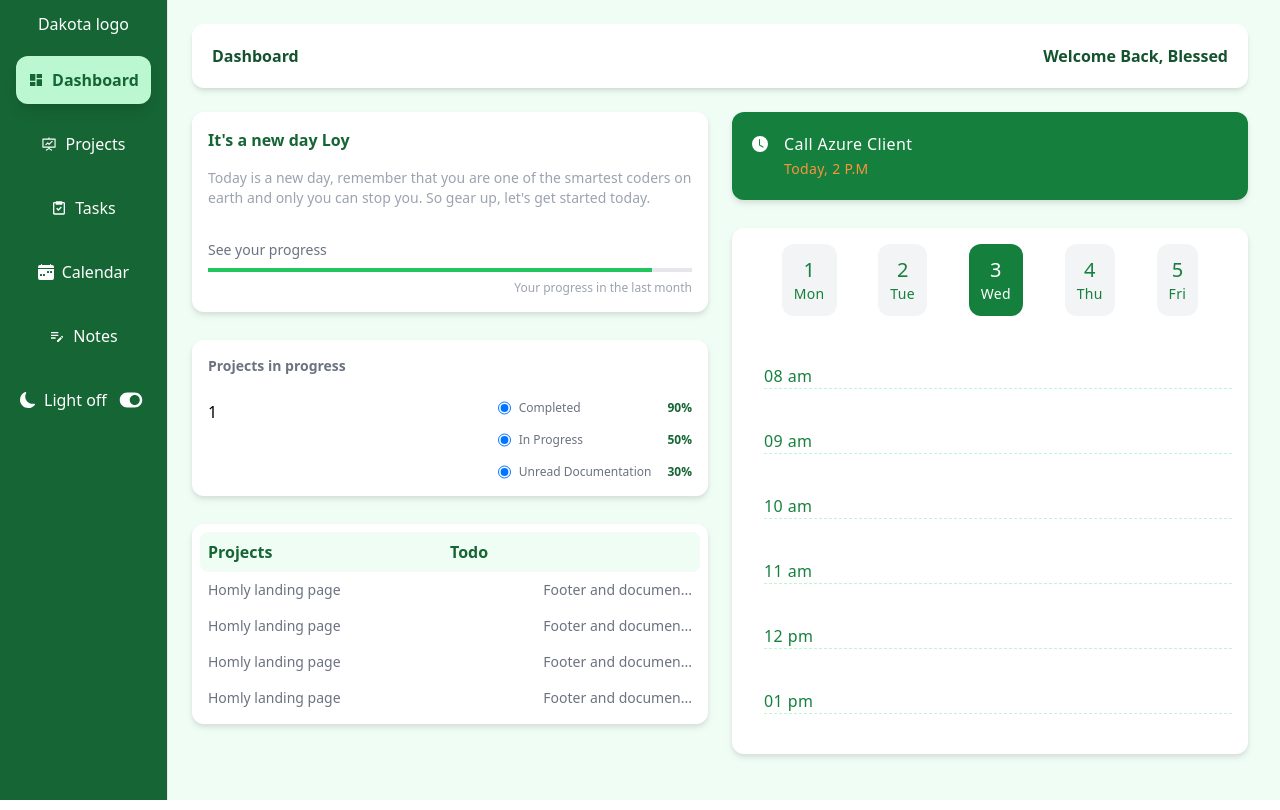
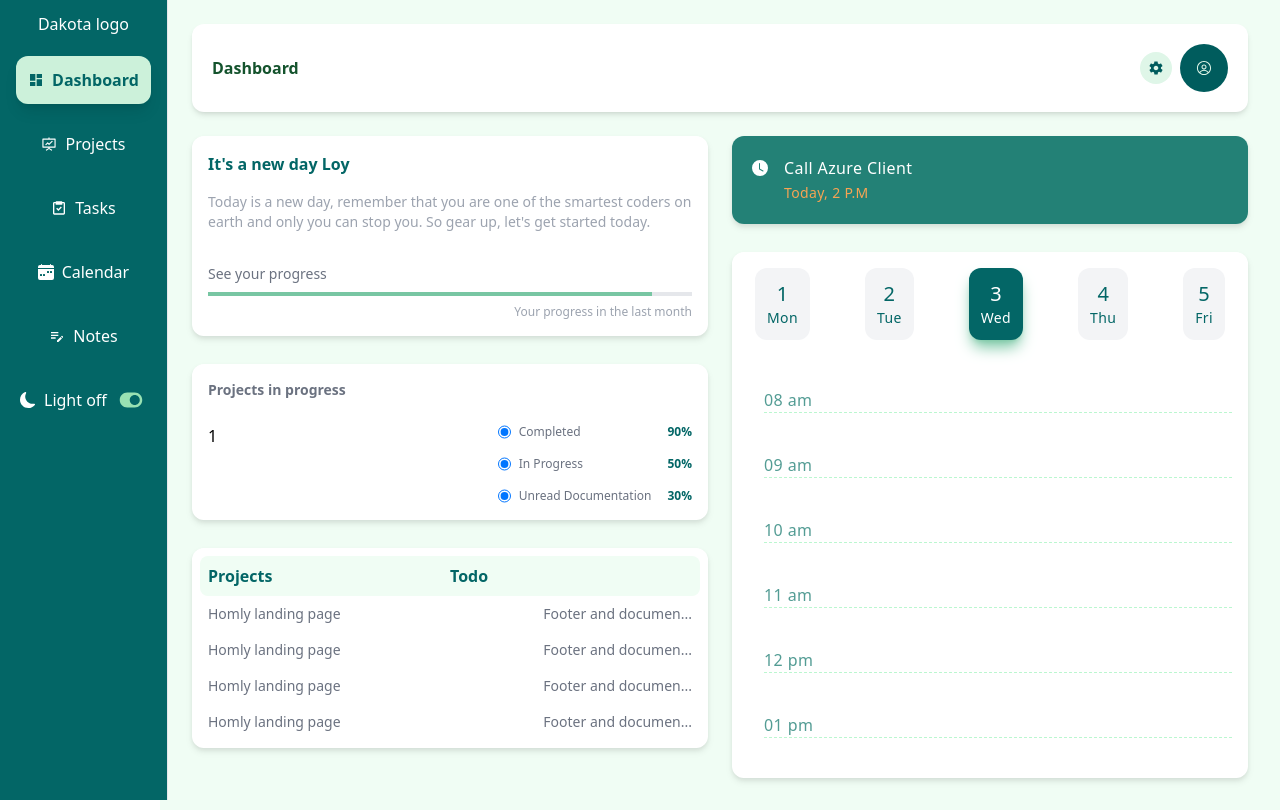
Before and after one commit to blessedmadukoma/dakota-client, a Next.js app: page / in a window 1280 px wide. Built offline with nearby package versions, Linux system fonts and the light colour scheme.

Commit message:
updated the colors, header, sidebar and main contents

```diff
--- a/components/Header.jsx
+++ b/components/Header.jsx
@@ -1,10 +1,20 @@
 import React from "react";
+import { IoMdSettings } from "react-icons/io";
+import { RxAvatar } from "react-icons/rx";
 
 const Header = () => {
   return (
     <header className="flex justify-between p-5 rounded-xl items-center bg-white shadow-md text-green-900 font-bold">
       <h2>Dashboard</h2>
-      <h2>Welcome Back, Blessed</h2>
+      <section className="flex items-center space-x-2">
+        <div className="bg-[#DFF6E8] text-[#005C5D] p-2 rounded-2xl inline-block">
+          <IoMdSettings />
+        </div>
+        <div className="bg-[#005C5D] text-[#DFF6E8] p-4 rounded-3xl inline-block">
+        <RxAvatar />
+        </div>
+
+      </section>
     </header>
   );
 };
--- a/components/LeftSide.jsx
+++ b/components/LeftSide.jsx
@@ -4,7 +4,7 @@ function LeftSide() {
   return (
     <section className="flex flex-col w-full h-full">
       <section className="bg-white rounded-xl mb-7 p-4 drop-shadow-md">
-        <p className="text-green-800 font-bold pb-4">It's a new day Loy</p>
+        <p className="text-[#036666] font-bold pb-4">It's a new day Loy</p>
         <p className="text-sm text-gray-400 pb-8">
           Today is a new day, remember that you are one of the smartest coders
           on earth and only you can stop you. So gear up, let's get started
@@ -12,7 +12,7 @@ function LeftSide() {
         </p>
         <p className="text-sm font-normal text-gray-500">See your progress</p>
         <div className="w-full bg-gray-200 h-1 my-2">
-          <div className="bg-green-500 h-1 w-11/12"></div>
+          <div className="bg-[#78C6A3] h-1 w-11/12"></div>
         </div>
         <p className="text-xs font-normal text-gray-400 float-right">
           Your progress in the last month
@@ -32,7 +32,7 @@ function LeftSide() {
                 <input type="radio" className="" checked />
                 <p>Completed</p>
               </div>
-              <p className="text-green-800 font-bold">90%</p>
+              <p className="text-[#036666] font-bold">90%</p>
             </section>
 
             <section className="flex justify-between">
@@ -40,7 +40,7 @@ function LeftSide() {
                 <input type="radio" className="" checked />
                 <p>In Progress</p>
               </div>
-              <p className="text-green-800 font-bold">50%</p>
+              <p className="text-[#036666] font-bold">50%</p>
             </section>
 
             <section className="flex justify-between">
@@ -48,7 +48,7 @@ function LeftSide() {
                 <input type="radio" className="" checked />
                 <p>Unread Documentation</p>
               </div>
-              <p className="text-green-800 font-bold">30%</p>
+              <p className="text-[#036666] font-bold">30%</p>
             </section>
           </section>
         </section>
@@ -56,8 +56,8 @@ function LeftSide() {
 
       <section className="bg-white rounded-xl p-2 drop-shadow-md">
         <section className="flex bg-green-50 rounded-lg items-center p-2">
-          <p className="text-green-800 font-bold w-1/2">Projects</p>
-          <p className="text-green-800 font-bold w-2/2">Todo</p>
+          <p className="text-[#036666] font-bold w-1/2">Projects</p>
+          <p className="text-[#036666] font-bold w-2/2">Todo</p>
         </section>
         <div className="flex justify-between rounded-lg items-center p-2 text-sm font-medium">
           <p className="text-gray-500">Homly landing page</p>
--- a/components/RightSide.jsx
+++ b/components/RightSide.jsx
@@ -4,22 +4,22 @@ import { BsFillClockFill } from "react-icons/bs";
 const RightSide = () => {
   return (
     <section className="flex flex-col  h-full w-full">
-      <section className="bg-green-700 rounded-xl mb-7 p-5 drop-shadow-md space-x-4 items-center text-white">
+      <section className="bg-[#238176] rounded-xl mb-7 p-5 drop-shadow-md space-x-4 items-center text-white">
         <div className="flex space-x-4">
           <BsFillClockFill className="text-white self-start mt-1" />
           <div>
             <p className="font-normal text-md tracking-wide">
               Call Azure Client
             </p>
-            <span className="text-orange-400 mr-4 text-sm tracking-wide">
+            <span className="text-[#F7A453] mr-4 text-sm tracking-wide">
               Today, 2 P.M
             </span>
           </div>
         </div>
       </section>
 
-      <section className="bg-white rounded-xl p-4 drop-shadow-md space-x-4 text-green-700">
-        <section className="flex justify-evenly space-x-2">
+      <section className="bg-white rounded-xl p-4 drop-shadow-md space-x-4 text-[#036666]">
+        <section className="flex md:justify-evenly lg:space-x-12">
           <div className="flex flex-col text-center bg-gray-100 p-3 rounded-xl">
             <span className="text-xl font-normal">1</span>
             <span className="text-sm font-medium tracking-wide">Mon</span>
@@ -30,7 +30,7 @@ const RightSide = () => {
             <span className="text-sm font-medium tracking-wide">Tue</span>
           </div>
 
-          <div className="flex flex-col text-center bg-green-700 p-3 rounded-xl text-white">
+          <div className="flex flex-col text-center bg-[#036666] shadow-lg shadow-[#78C6A3] p-3 rounded-xl text-white">
             <span className="text-xl font-normal">3</span>
             <span className="text-sm font-medium tracking-wide">Wed</span>
           </div>
@@ -46,7 +46,7 @@ const RightSide = () => {
           </div>
         </section>
 
-        <section className="mt-12 space-y-10">
+        <section className="mt-12 space-y-10 text-[#539C94]">
           <div>
             <span className="text-md font-medium tracking-wide">08 am</span>
             <hr className="border-dashed border-green-200 tracking-widest" />
--- a/components/SideBarContent.jsx
+++ b/components/SideBarContent.jsx
@@ -8,7 +8,7 @@ import { BsFillCalendarWeekFill, BsMoonFill } from "react-icons/bs";
 
 const SideBarContent = () => {
   return (
-    <div className="fixed h-screen bg-green-800 border-r-[1px] flex flex-col justify-between">
+    <div className="fixed h-screen bg-[#036666] border-r-[1px] flex flex-col justify-between">
       <section className="flex flex-col items-center text-white font-light">
         <Link href="/">
           <div className="text-white p-3 rounded-lg inline-block">
@@ -17,7 +17,7 @@ const SideBarContent = () => {
         </Link>
 
         <Link href="/">
-          <div className="bg-green-200 text-green-800 font-semibold m-2 p-3 rounded-xl shadow-lg flex justify-between items-center">
+          <div className="bg-[#CCF1DA] text-[#036666] font-semibold m-2 p-3 rounded-xl shadow-lg flex justify-between items-center">
             <MdDashboard className="mr-2" />
             <p>Dashboard</p>
           </div>
@@ -55,7 +55,7 @@ const SideBarContent = () => {
           <div className="m-2 p-3 rounded-lg flex justify-between items-center">
             <BsMoonFill className="mr-2" />
             <p className="mr-2">Light off</p>
-            <FaToggleOn className="w-8 h-5" />
+            <FaToggleOn className="w-8 h-5 text-[#98E1B3]" />
           </div>
         </Link>
       </section>
```
